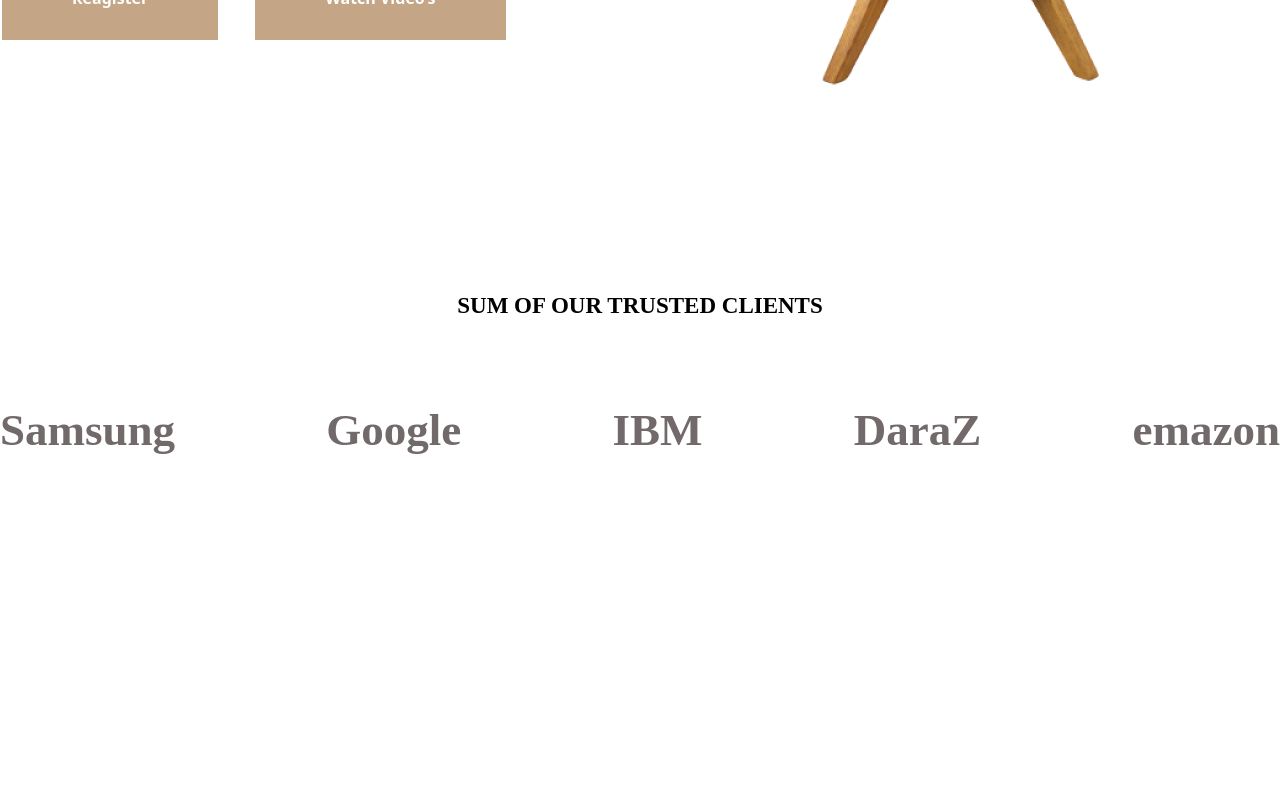
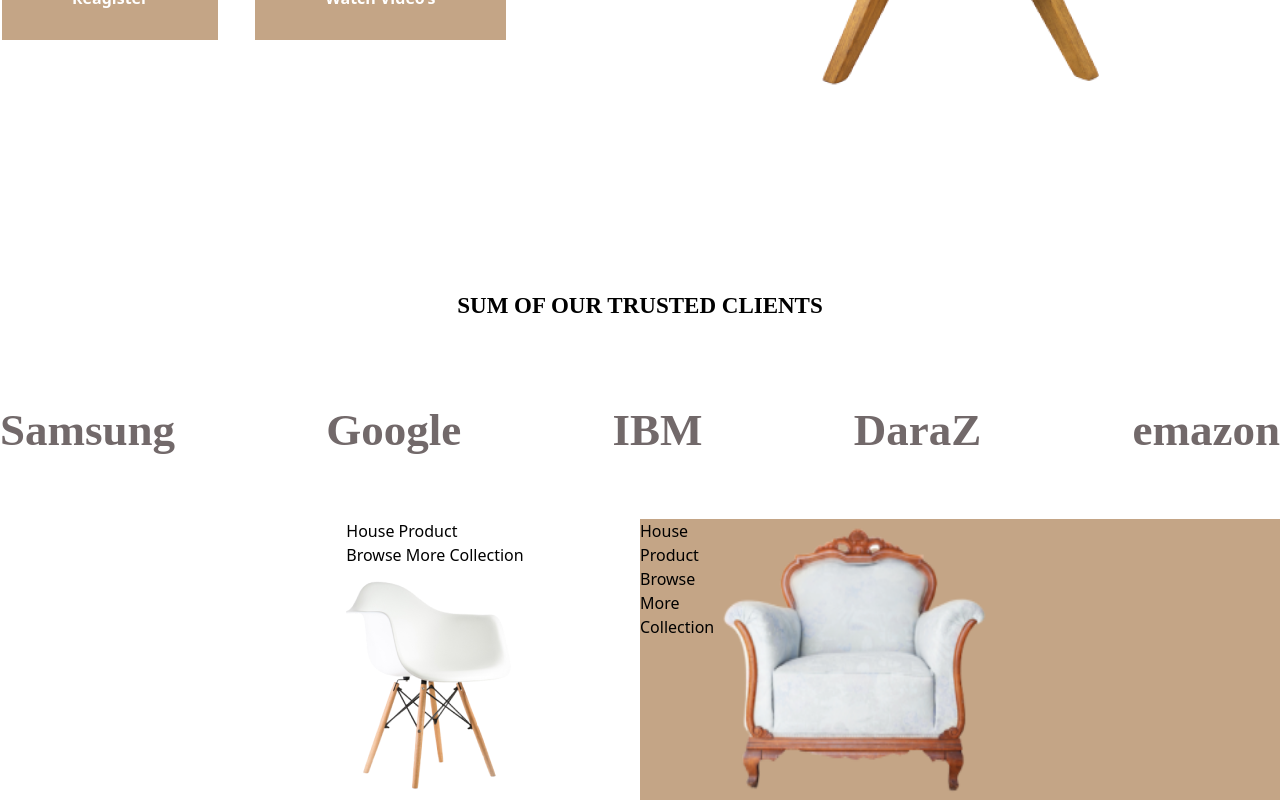
Before and after one commit to minhazulabidin/mistrium, a React (Vite) app: page / in a window 1280 px wide. Shown: the part 712-1512 px from the top of the page. Before the commit the page ends 1167 px from the top, so only its background shows below. Built offline with nearby package versions, Linux system fonts and the light colour scheme.

Commit message:
collection almost done

```diff
--- /dev/null
+++ b/src/Components/Pages/Home/Collection.jsx
@@ -0,0 +1,32 @@
+import React from 'react'
+import Flex from '../../Utilities/Flex'
+import Container from '../../Utilities/Container'
+import sofa from '../../../assets/sofa.png'
+import chair from '../../../assets/chair.png'
+
+const Collection = () => {
+    return (
+        <section className='relative after:content-[""] after:absolute after:top-0 after:right-0 after:bottom-0 after:w-[50%] after:bg-primary after:z-0 justify-center flex mt-[66px]'>
+            <Container className="relative z-10">
+                <Flex>
+                    <div className='w-2/4 justify-between'>
+                        <div>
+                            <h2>House Product</h2>
+                            <p>Browse More Collection</p>
+                        </div>
+                        <img src={chair} alt="" />
+                    </div>
+                    <Flex className='w-2/4 '>
+                        <div>
+                            <h2>House Product</h2>
+                            <p>Browse More Collection</p>
+                        </div>
+                        <img src={sofa} alt="" />
+                    </Flex>
+                </Flex>
+            </Container>
+        </section>
+    )
+}
+
+export default Collection
--- a/src/Components/Pages/Home/Home.jsx
+++ b/src/Components/Pages/Home/Home.jsx
@@ -1,12 +1,14 @@
 import React from 'react'
 import Banner from './Banner'
 import TrustedClint from './TrustedClint'
+import Collection from './Collection'
 
 const Home = () => {
   return (
     <div>
       <Banner />
       <TrustedClint />
+      <Collection />
     </div>
   )
 }
```
Also changed, not shown: src/assets/chair.png (added), src/assets/sofa.png (added).
